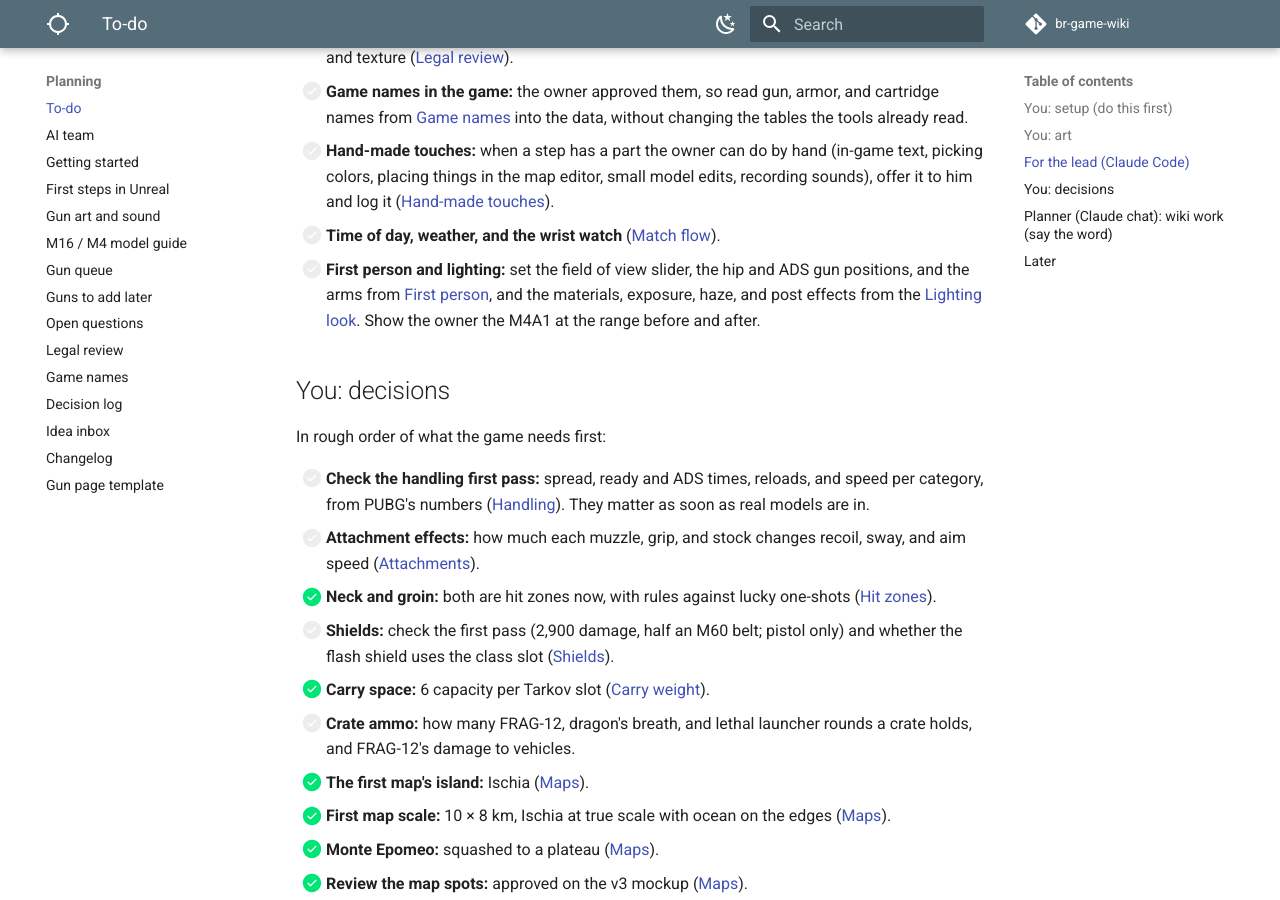
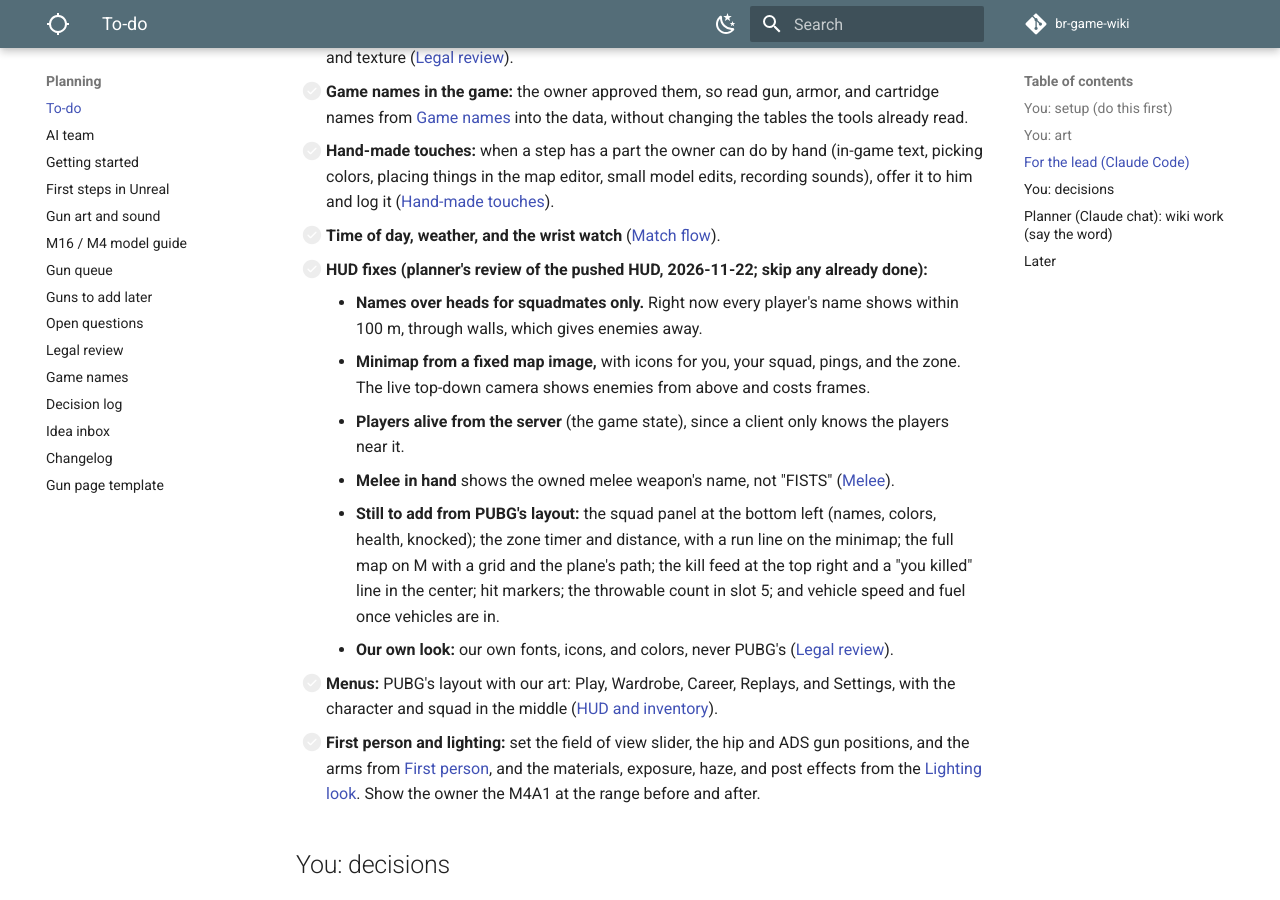
Before and after one commit to DerrickSpartan1/br-game-wiki, an MkDocs documentation site: the page built from docs/planning/to-do.md, in a window 1280 px wide and 900 px high, scrolled down 3097 px. Built offline with MkDocs 1.6.1 and Material for MkDocs 9.7.7, drawn with Linux system fonts in a browser that asks for light colours; comment, search, counter and statistics services are not loaded.

Commit message:
HUD review and menu layout for the lead
Co-Authored-By: Claude Opus 5.5 <noreply@anthropic.com>
Claude-Session: https://claude.ai/code/session_01LAp2s4euUjj6HZthupXLj4

```diff
--- a/docs/planning/to-do.md
+++ b/docs/planning/to-do.md
@@ -85,6 +85,14 @@ Then the build order that's left:
 - [ ] **Game names in the game:** the owner approved them, so read gun, armor, and cartridge names from [Game names](game-names.md) into the data, without changing the tables the tools already read.
 - [ ] **Hand-made touches:** when a step has a part the owner can do by hand (in-game text, picking colors, placing things in the map editor, small model edits, recording sounds), offer it to him and log it ([Hand-made touches](legal-review.md#hand-made-touches)).
 - [ ] **Time of day, weather, and the wrist watch** ([Match flow](../systems/match-flow.md#time-of-day-and-weather)).
+- [ ] **HUD fixes (planner's review of the pushed HUD, 2026-11-22; skip any already done):**
+    - **Names over heads for squadmates only.** Right now every player's name shows within 100 m, through walls, which gives enemies away.
+    - **Minimap from a fixed map image,** with icons for you, your squad, pings, and the zone. The live top-down camera shows enemies from above and costs frames.
+    - **Players alive from the server** (the game state), since a client only knows the players near it.
+    - **Melee in hand** shows the owned melee weapon's name, not "FISTS" ([Melee](../systems/gameplay.md#melee)).
+    - **Still to add from PUBG's layout:** the squad panel at the bottom left (names, colors, health, knocked); the zone timer and distance, with a run line on the minimap; the full map on M with a grid and the plane's path; the kill feed at the top right and a "you killed" line in the center; hit markers; the throwable count in slot 5; and vehicle speed and fuel once vehicles are in.
+    - **Our own look:** our own fonts, icons, and colors, never PUBG's ([Legal review](legal-review.md#pubg-look-and-feel)).
+- [ ] **Menus:** PUBG's layout with our art: Play, Wardrobe, Career, Replays, and Settings, with the character and squad in the middle ([HUD and inventory](../systems/gameplay.md#hud-and-inventory)).
 - [ ] **First person and lighting:** set the field of view slider, the hip and ADS gun positions, and the arms from [First person](../systems/gameplay.md#first-person), and the materials, exposure, haze, and post effects from the [Lighting look](art-and-sound.md#lighting-look). Show the owner the M4A1 at the range before and after.
 
 ## You: decisions
```
Also changed, not shown: docs/planning/changelog.md (+1 -0 lines), docs/systems/gameplay.md (+7 -1 lines).
